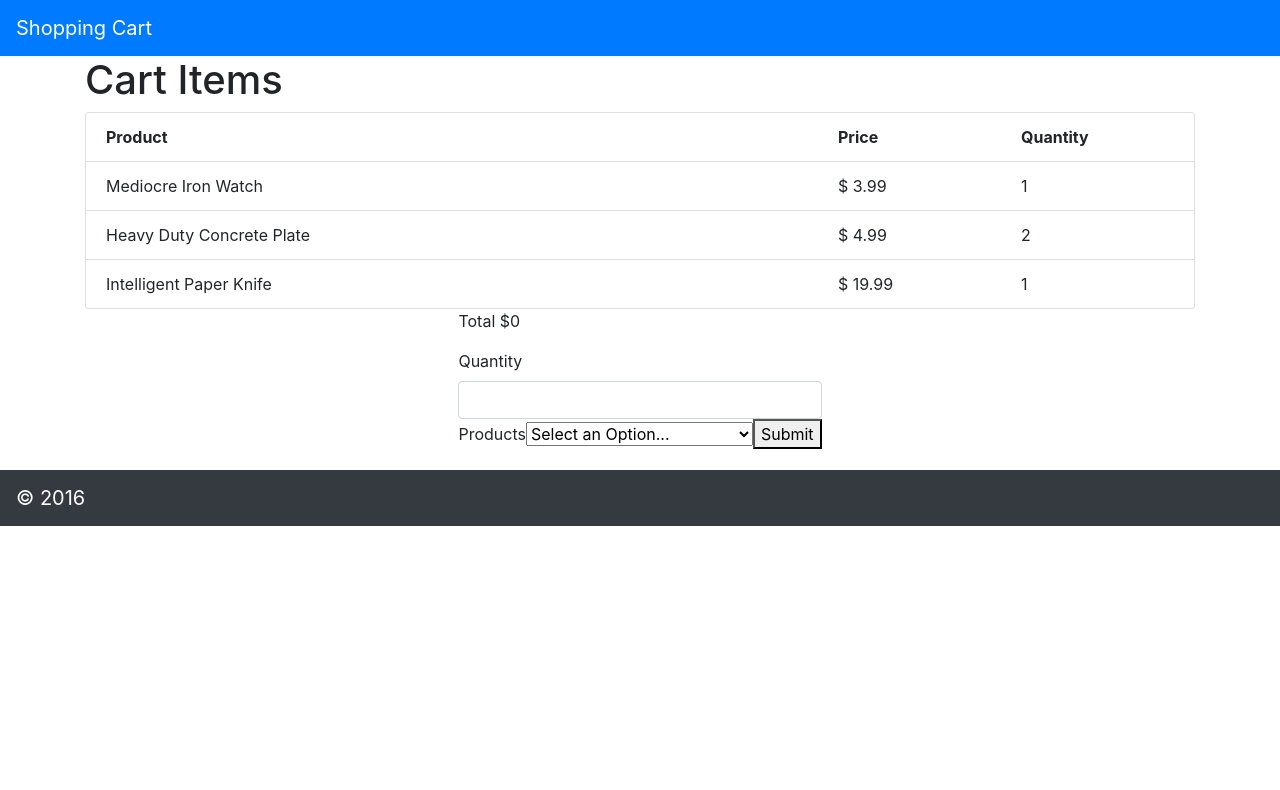
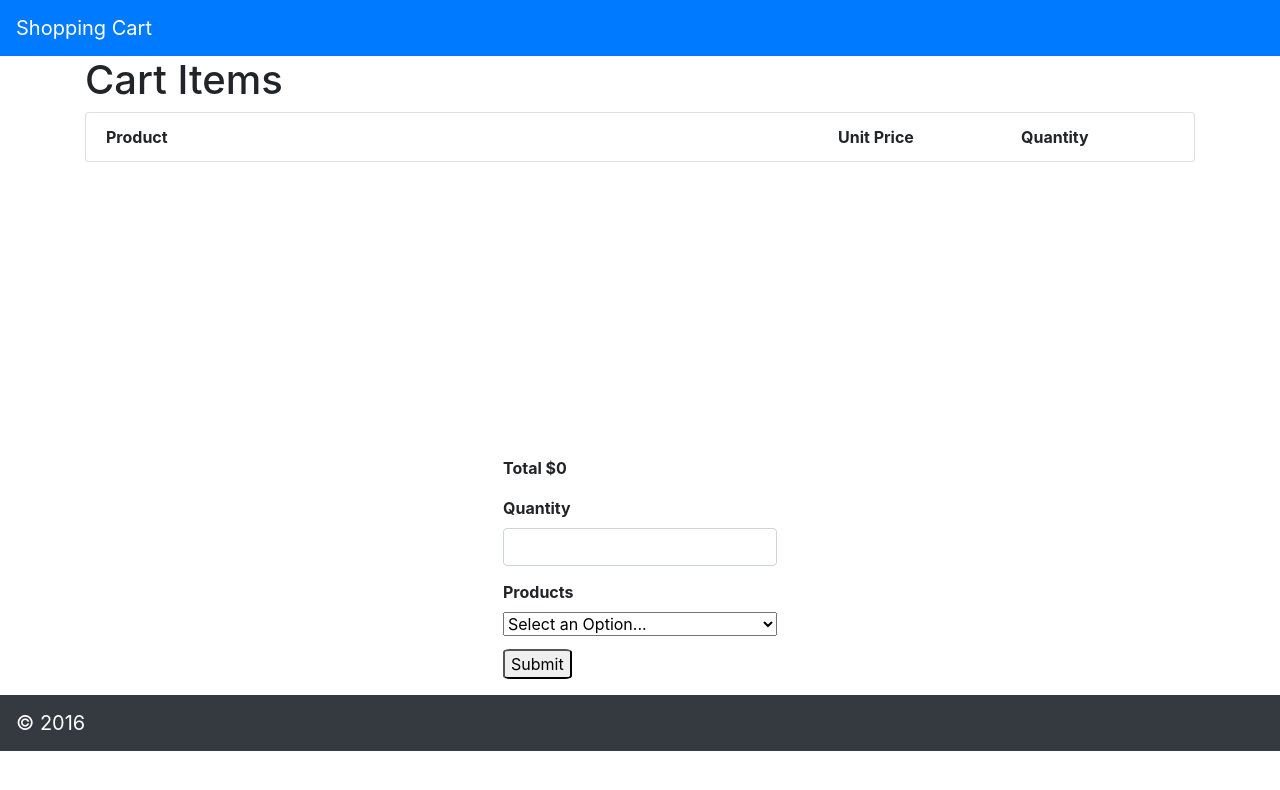
Before and after one commit to keschaefer/react-app-first, a React (Create React App) app: page / in a window 1280 px wide. Shown: the top 790 px of the page. Built offline with nearby package versions, Linux system fonts and the light colour scheme.

Commit message:
refactor and styling

```diff
--- a/src/App.js
+++ b/src/App.js
@@ -12,11 +12,7 @@ class App extends Component {
     this.state = {
       year: '2016',
       copyright: '&copy',
-      CartItemsList:
-      [ { id: 1, product: { id: 40, name: 'Mediocre Iron Watch', priceInCents: 399 }, quantity: 1 },
-      { id: 2, product: { id: 41, name: 'Heavy Duty Concrete Plate', priceInCents: 499 }, quantity: 2 },
-      { id: 3, product: { id: 42, name: 'Intelligent Paper Knife', priceInCents: 1999 }, quantity: 1 },
-      ],
+      CartItemsList: [ ],
       Products: [
         { id: 40, name: 'Mediocre Iron Watch', priceInCents: 399 },
         { id: 41, name: 'Heavy Duty Concrete Plate', priceInCents: 499 },
@@ -53,14 +49,14 @@ class App extends Component {
   var tempItem = this.state.Products.filter(i => {
       return i.name === this.state.name
   })
-    var newItem = { id: this.state.CartItemsList.length + 1,
+  var newItem = {
+    id: this.state.CartItemsList.length + 1,
     product: {
       id: tempItem[0].id,
       name: this.state.name,
       priceInCents: tempItem[0].priceInCents },
       quantity: this.state.quantity,
       itemTotal: Number(((this.state.quantity * tempItem[0].priceInCents)/100).toFixed(2)) }
-
   this.setState({
     CartItemsList: [...this.state.CartItemsList, newItem],
     total: this.state.total + newItem.itemTotal
@@ -73,16 +69,18 @@ class App extends Component {
       <div>
         <CartHeader />
         <CartItems CartItemsList = {this.state.CartItemsList} />
-      <div className= "form-container">
+        <div  className= "form-container">
           <form className="form-group">
-        <p>Total ${this.state.total}</p>
-        <label>Quantity</label>
+            <p className= "title">Total ${this.state.total}</p>
+            <label className= "title">Quantity</label>
               <input type="number" className="form-control" id="exampleFormControlTextarea1" rows="3" onChange= {this.onChangeQuantity}></input>
-        <label>Products</label>
+            <div className = "product-container">
+              <label className= "title">Products</label>
               <select onChange={this.onChangeName}>
                 <option>Select an Option...</option>
                 <AddItem Products = {this.state.Products} />
               </select>
+            </div>
             <button id="submit" onClick= {this.addItemCart}>Submit</button>
           </form>
         </div>
--- a/src/components/AddItems.js
+++ b/src/components/AddItems.js
@@ -3,7 +3,7 @@ import React from 'react';
 const AddItems = (props) => {
     return props.Products.map(i => {
         return (
-        <option key = {i.id}>{i.name}</option>
+            <option key = {i.name}>{i.name}</option>
         )})
       }
 
--- a/src/components/CartItems.js
+++ b/src/components/CartItems.js
@@ -4,13 +4,13 @@ import CartItem from './CartItem';
 
 const CartItems = (props) => {
     return (
-        <div className="container">
+      <div className="container cart-items">
         <h1>Cart Items</h1>
         <div className="list-group">
           <div className="list-group-item">
             <div className="row">
               <div className="col-md-8"><b>Product</b></div>
-              <div className="col-md-2"><b>Price</b></div>
+              <div className="col-md-2"><b>Unit Price</b></div>
               <div className="col-md-2"><b>Quantity</b></div>
             </div>
           </div>
--- a/src/index.css
+++ b/src/index.css
@@ -1,20 +1,24 @@
-/* body {
-  margin: 0;
-  padding: 0;
-  font-family: -apple-system, BlinkMacSystemFont, "Segoe UI", "Roboto", "Oxygen",
-    "Ubuntu", "Cantarell", "Fira Sans", "Droid Sans", "Helvetica Neue",
-    sans-serif;
-  -webkit-font-smoothing: antialiased;
-  -moz-osx-font-smoothing: grayscale;
-}
-
-code {
-  font-family: source-code-pro, Menlo, Monaco, Consolas, "Courier New",
-    monospace;
-} */
-
 .form-container {
   display: flex;
   flex-direction: column;
   align-items: center;
 }
+
+.product-container {
+  display: flex;
+  flex-direction: column;
+  margin-top: 5%;
+  margin-bottom: 5%;
+}
+
+#submit {
+  border-radius: 10%;
+}
+
+.title {
+  font-weight: bold;
+}
+
+.cart-items {
+  min-height: 50vh;
+}
```
Also changed, not shown: src/components/CartItem.js (indentation only). Lines whose indentation alone changed are shown as unchanged.
